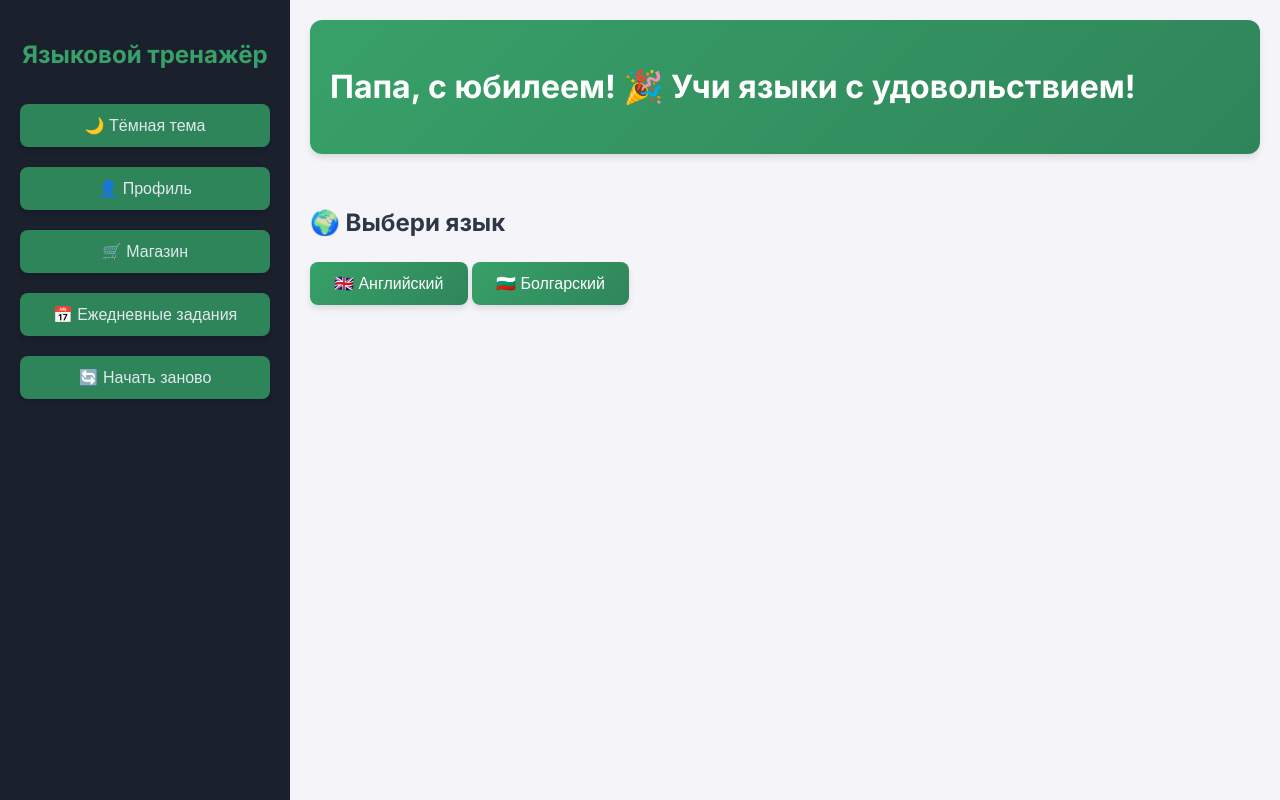
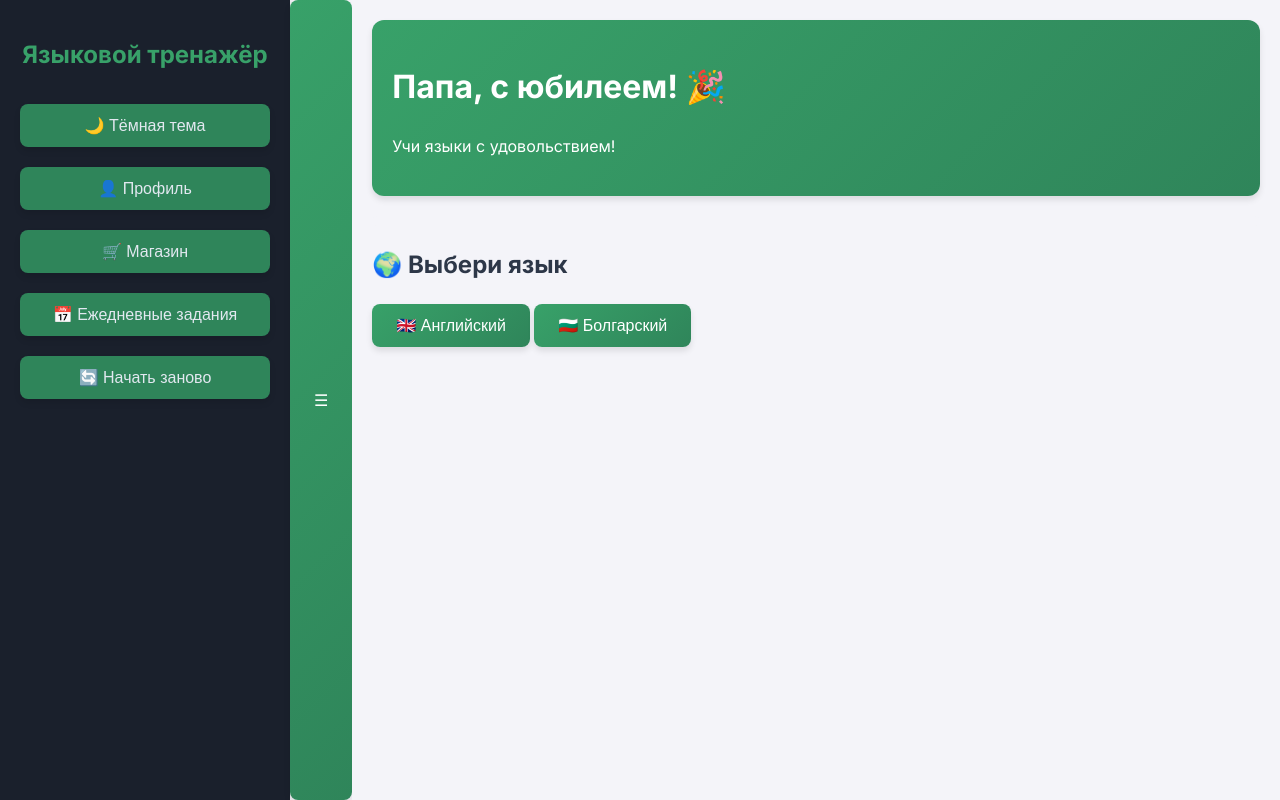
Before and after one commit to egordawuw3/Language-trainer, a plain HTML site: page index.html in a window 1280 px wide. Drawn offline with nearby package versions, Linux system fonts and the light colour scheme.

Commit message:
Update index.html

```diff
--- a/index.html
+++ b/index.html
@@ -19,10 +19,17 @@
     <button onclick="showDailyTasks()">📅 Ежедневные задания</button>
     <button onclick="restartQuiz()">🔄 Начать заново</button>
 </div>
+<!-- Добавляем кнопку меню -->
+<button id="menu-toggle" class="menu-toggle">
+    <span class="menu-icon">☰</span>
+</button>
 <!-- Основной контент -->
 <div class="main-content">
-    <header>
-        <h1>Папа, с юбилеем! 🎉 Учи языки с удовольствием!</h1>
+    <header class="main-header">
+        <div class="header-content">
+            <h1>Папа, с юбилеем! 🎉</h1>
+            <p class="header-subtitle">Учи языки с удовольствием!</p>
+        </div>
     </header>
     <div id="progress-bar">
         <div id="progress"></div>
@@ -125,6 +132,6 @@
 <!-- Аудио для звуковых эффектов -->
 <audio id="correct-sound" src="correct.mp3"></audio>
 <audio id="wrong-sound" src="wrong.mp3"></audio>
-<script src="script.js"></script>
+<script src="script.js" defer></script>
 </body>
 </html>
```
